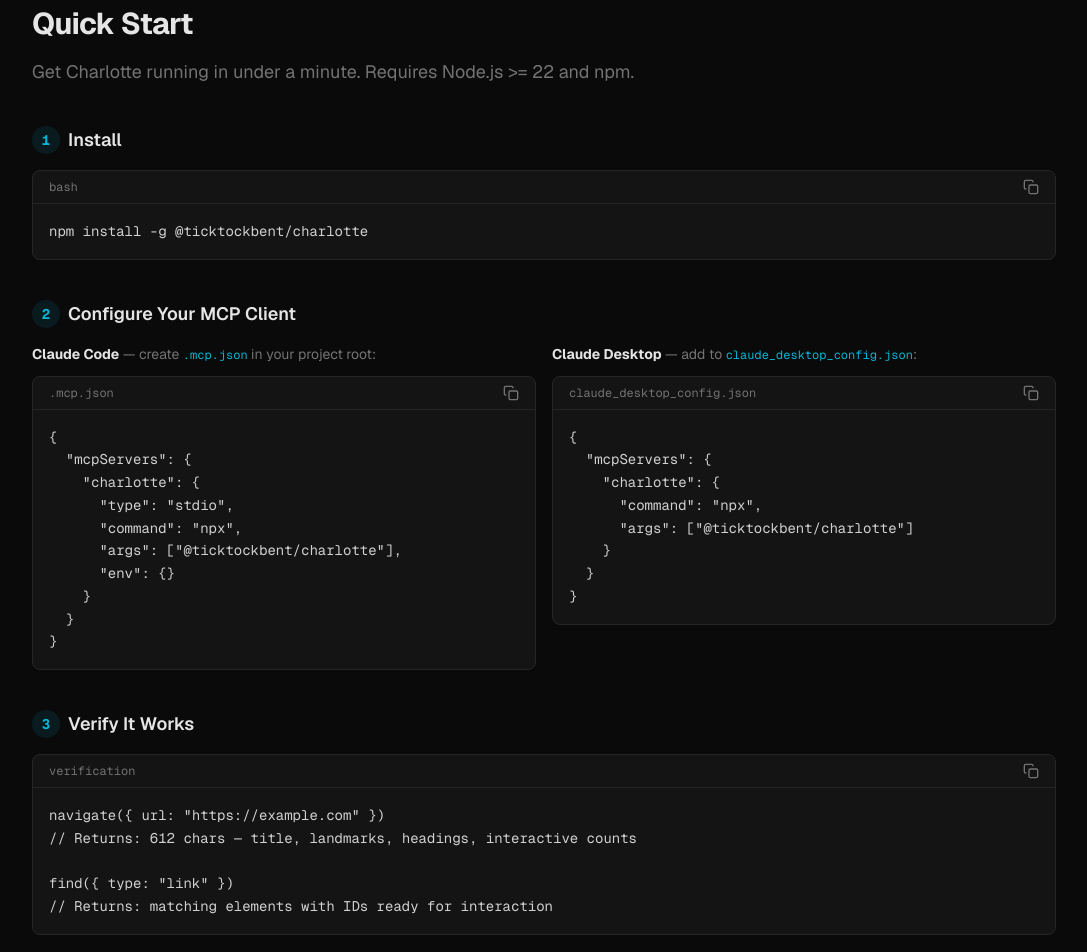
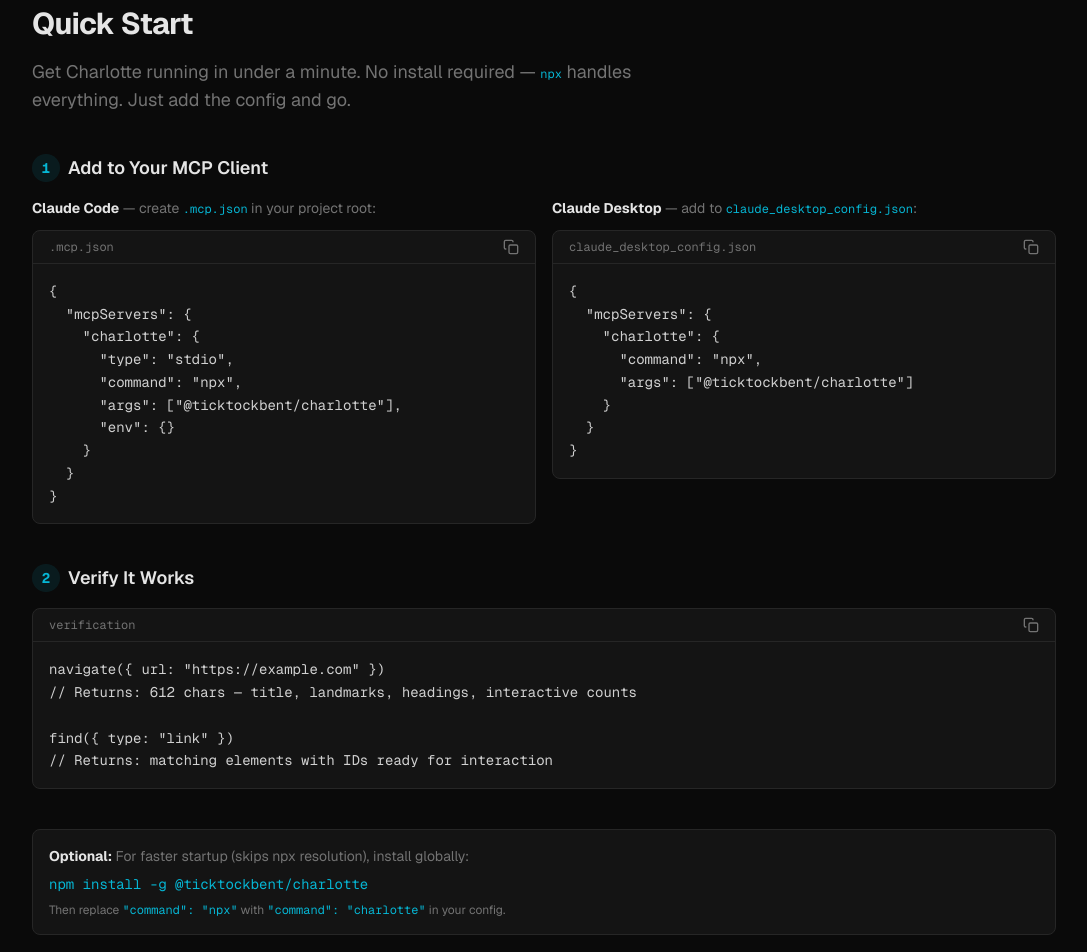
Before and after one commit to TickTockBent/charlotte, a Next.js app in the folder site/: page / in a window 1280 px wide. Shown: the part 4040-4992 px from the top of the page, without its empty margins (96-1183 px from the left). Built offline with nearby package versions, Linux system fonts and the light colour scheme.

Commit message:
tweaking site content

```diff
--- a/site/components/QuickStart.tsx
+++ b/site/components/QuickStart.tsx
@@ -1,6 +1,4 @@
 import CodeBlock from "./CodeBlock";
-
-const installCode = `npm install -g @ticktockbent/charlotte`;
 
 const claudeCodeConfig = `{
   "mcpServers": {
@@ -31,29 +29,19 @@
       <div className="max-w-5xl mx-auto">
         <h2 className="text-3xl font-bold tracking-tight mb-4">Quick Start</h2>
         <p className="text-muted text-lg mb-10 max-w-2xl">
-          Get Charlotte running in under a minute. Requires Node.js &gt;= 22
-          and npm.
+          Get Charlotte running in under a minute. No install required —{" "}
+          <code className="font-mono text-accent text-xs">npx</code> handles
+          everything. Just add the config and go.
         </p>
 
         <div className="space-y-10">
-          {/* Install */}
+          {/* Configure */}
           <div>
             <h3 className="text-lg font-semibold mb-4 flex items-center gap-2">
               <span className="inline-flex items-center justify-center w-7 h-7 rounded-full bg-accent/10 text-accent text-sm font-mono font-bold">
                 1
               </span>
-              Install
-            </h3>
-            <CodeBlock code={installCode} language="bash" />
-          </div>
-
-          {/* Configure */}
-          <div>
-            <h3 className="text-lg font-semibold mb-4 flex items-center gap-2">
-              <span className="inline-flex items-center justify-center w-7 h-7 rounded-full bg-accent/10 text-accent text-sm font-mono font-bold">
-                2
-              </span>
-              Configure Your MCP Client
+              Add to Your MCP Client
             </h3>
 
             <div className="grid md:grid-cols-2 gap-4">
@@ -87,7 +75,7 @@
           <div>
             <h3 className="text-lg font-semibold mb-4 flex items-center gap-2">
               <span className="inline-flex items-center justify-center w-7 h-7 rounded-full bg-accent/10 text-accent text-sm font-mono font-bold">
-                3
+                2
               </span>
               Verify It Works
             </h3>
@@ -99,6 +87,24 @@
 // Returns: matching elements with IDs ready for interaction`}
               language="verification"
             />
+          </div>
+
+          {/* Optional global install */}
+          <div className="p-4 rounded-lg border border-surface-border bg-surface">
+            <p className="text-sm text-muted">
+              <strong className="text-foreground">Optional:</strong> For faster
+              startup (skips npx resolution), install globally:
+            </p>
+            <code className="block mt-2 font-mono text-sm text-accent">
+              npm install -g @ticktockbent/charlotte
+            </code>
+            <p className="text-xs text-muted mt-2">
+              Then replace{" "}
+              <code className="font-mono text-accent">{`"command": "npx"`}</code>{" "}
+              with{" "}
+              <code className="font-mono text-accent">{`"command": "charlotte"`}</code>{" "}
+              in your config.
+            </p>
           </div>
 
           {/* Links */}
```
